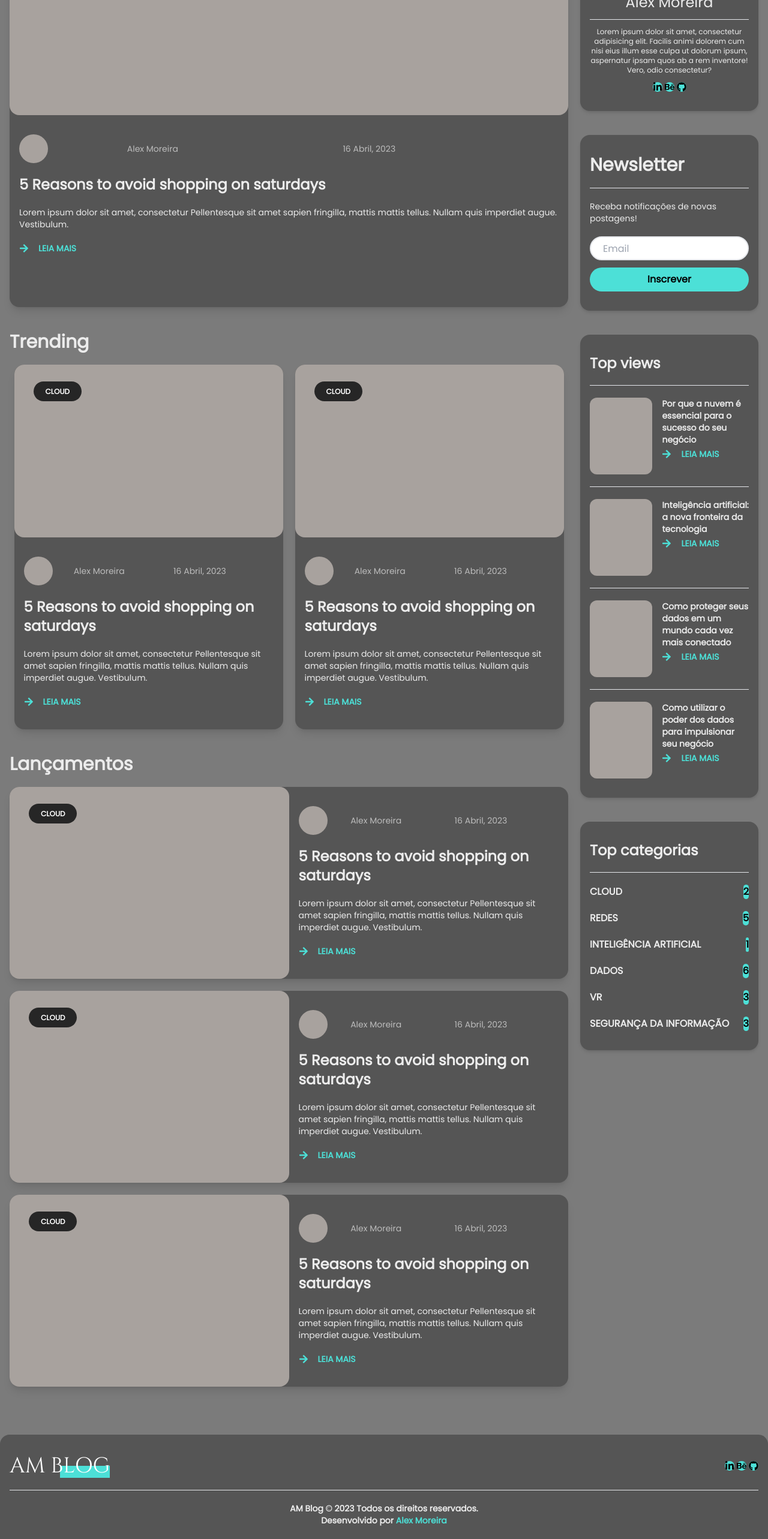
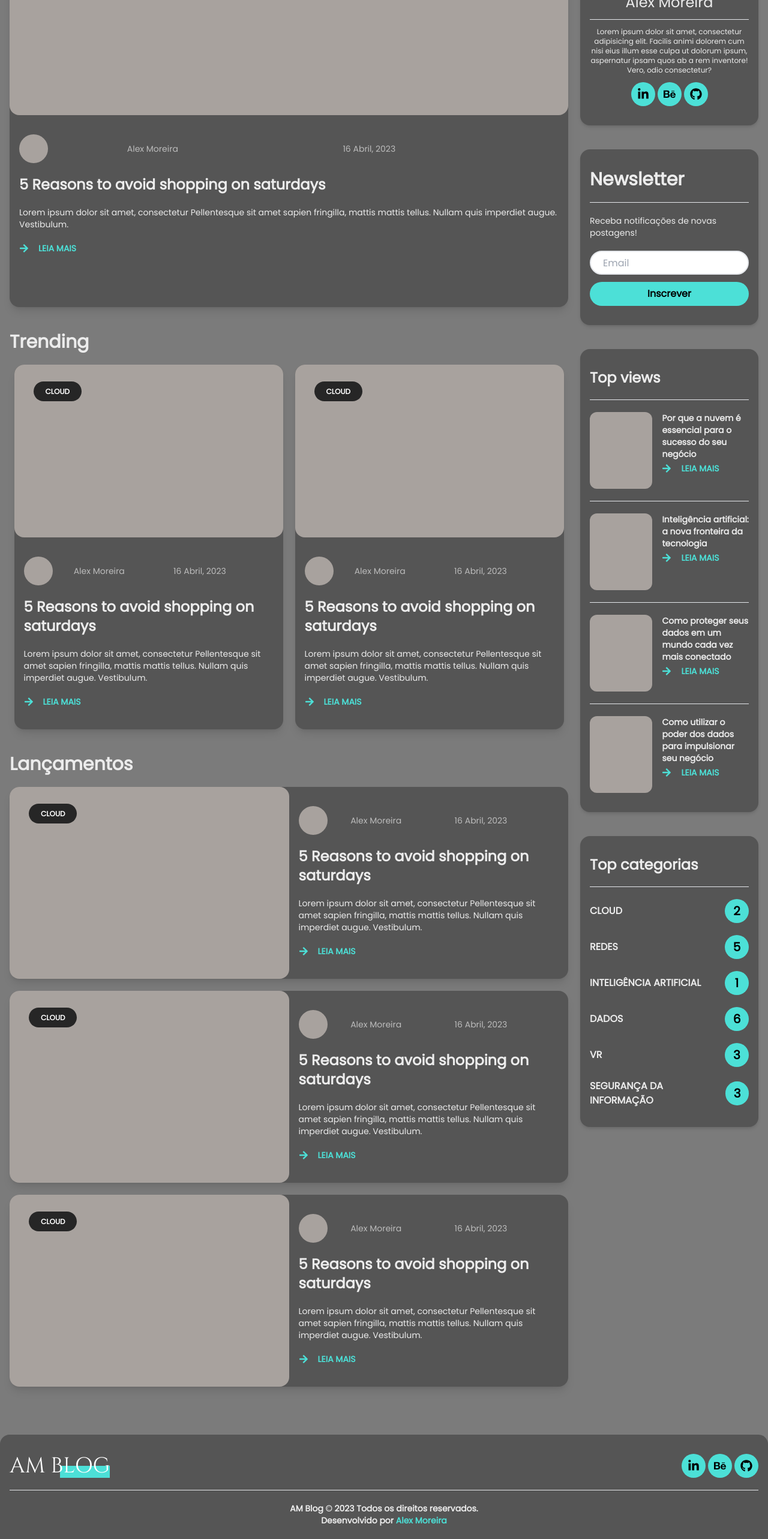
Before and after one commit to MoreiraAlex/AM-Blog, a Next.js app: page / in a window 1280 px wide. Shown: the part 1440-4006 px from the top of the page at 60% size. Built offline with nearby package versions, Linux system fonts and the light colour scheme.

Commit message:
corrigindo erro de build

```diff
--- a/src/components/layout/footer.tsx
+++ b/src/components/layout/footer.tsx
@@ -10,17 +10,17 @@ export default function Footer() {
         <div className='flex items-center flex-col space-y-3 lg:space-y-0 lg:flex-row lg:justify-between lg:w-full'>
           <Logo />
           <div className='flex items-center justify-center space-x-1 md:justify-start lg:justify-center'>
-            <Icon tail='p-3 w-8 h-8 flex items-center justify-center md:text-xl md:w-10 md:h-10'>
+            <Icon variantes='p-3 w-8 h-8 flex items-center justify-center md:text-xl md:w-10 md:h-10'>
               <Link href='#'>
                 <FaLinkedinIn />
               </Link>
             </Icon>
-            <Icon tail='p-3 w-8 h-8 flex items-center justify-center md:text-xl md:w-10 md:h-10'>
+            <Icon variantes='p-3 w-8 h-8 flex items-center justify-center md:text-xl md:w-10 md:h-10'>
               <Link href='#'>
                 <FaBehance />
               </Link>
             </Icon>
-            <Icon tail='p-3 w-8 h-8 flex items-center justify-center md:text-xl md:w-10 md:h-10'>
+            <Icon variantes='p-3 w-8 h-8 flex items-center justify-center md:text-xl md:w-10 md:h-10'>
               <Link href='#'>
                 <FaGithub />
               </Link>
--- a/src/components/layout/sideBar.tsx
+++ b/src/components/layout/sideBar.tsx
@@ -29,17 +29,17 @@ export default function SideBar() {
             aspernatur ipsam quos ab a rem inventore! Vero, odio consectetur?
           </p>
           <div className='flex items-center justify-center space-x-1 md:justify-start lg:justify-center'>
-            <Icon tail='p-3 w-10 h-10 text-xl flex items-center justify-center'>
+            <Icon variantes='p-3 w-10 h-10 text-xl flex items-center justify-center'>
               <Link href='#'>
                 <FaLinkedinIn />
               </Link>
             </Icon>
-            <Icon tail='p-3 w-10 h-10 text-xl flex items-center justify-center'>
+            <Icon variantes='p-3 w-10 h-10 text-xl flex items-center justify-center'>
               <Link href='#'>
                 <FaBehance />
               </Link>
             </Icon>
-            <Icon tail='p-3 w-10 h-10 text-xl flex items-center justify-center'>
+            <Icon variantes='p-3 w-10 h-10 text-xl flex items-center justify-center'>
               <Link href='#'>
                 <FaGithub />
               </Link>
@@ -175,7 +175,7 @@ export default function SideBar() {
               Cloud
             </span>
             <Icon
-              tail='text-xl w-10 h-10 flex justify-center items-center group-hover:text-white group-hover:bg-ligth-primary-200
+              variantes='text-xl w-10 h-10 flex justify-center items-center group-hover:text-white group-hover:bg-ligth-primary-200
               group-hover:dark:text-white group-hover:dark:bg-ligth-primary-200'
             >
               2
@@ -189,7 +189,7 @@ export default function SideBar() {
               REDES
             </span>
             <Icon
-              tail='text-xl w-10 h-10 flex justify-center items-center group-hover:text-white group-hover:bg-ligth-primary-200
+              variantes='text-xl w-10 h-10 flex justify-center items-center group-hover:text-white group-hover:bg-ligth-primary-200
                     group-hover:dark:text-white group-hover:dark:bg-ligth-primary-200'
             >
               5
@@ -203,7 +203,7 @@ export default function SideBar() {
               INTELIGÊNCIA ARTIFICIAL
             </span>
             <Icon
-              tail='text-xl w-10 h-10 flex justify-center items-center group-hover:text-white group-hover:bg-ligth-primary-200
+              variantes='text-xl w-10 h-10 flex justify-center items-center group-hover:text-white group-hover:bg-ligth-primary-200
                     group-hover:dark:text-white group-hover:dark:bg-ligth-primary-200'
             >
               1
@@ -217,7 +217,7 @@ export default function SideBar() {
               DADOS
             </span>
             <Icon
-              tail='text-xl w-10 h-10 flex justify-center items-center group-hover:text-white group-hover:bg-ligth-primary-200
+              variantes='text-xl w-10 h-10 flex justify-center items-center group-hover:text-white group-hover:bg-ligth-primary-200
                     group-hover:dark:text-white group-hover:dark:bg-ligth-primary-200'
             >
               6
@@ -231,7 +231,7 @@ export default function SideBar() {
               VR
             </span>
             <Icon
-              tail='text-xl w-10 h-10 flex justify-center items-center group-hover:text-white group-hover:bg-ligth-primary-200
+              variantes='text-xl w-10 h-10 flex justify-center items-center group-hover:text-white group-hover:bg-ligth-primary-200
                     group-hover:dark:text-white group-hover:dark:bg-ligth-primary-200'
             >
               3
@@ -244,7 +244,7 @@ export default function SideBar() {
             <span className='group-hover:text-ligth-primary-100 duration-300'>
               SEGURANÇA DA INFORMAÇÃO
             </span>
-            <Icon tail='text-xl w-10 h-10 flex justify-center items-center group-hover:text-white group-hover:bg-ligth-primary-200 '>
+            <Icon variantes='text-xl w-10 h-10 flex justify-center items-center group-hover:text-white group-hover:bg-ligth-primary-200 '>
               3
             </Icon>
           </Link>
```
